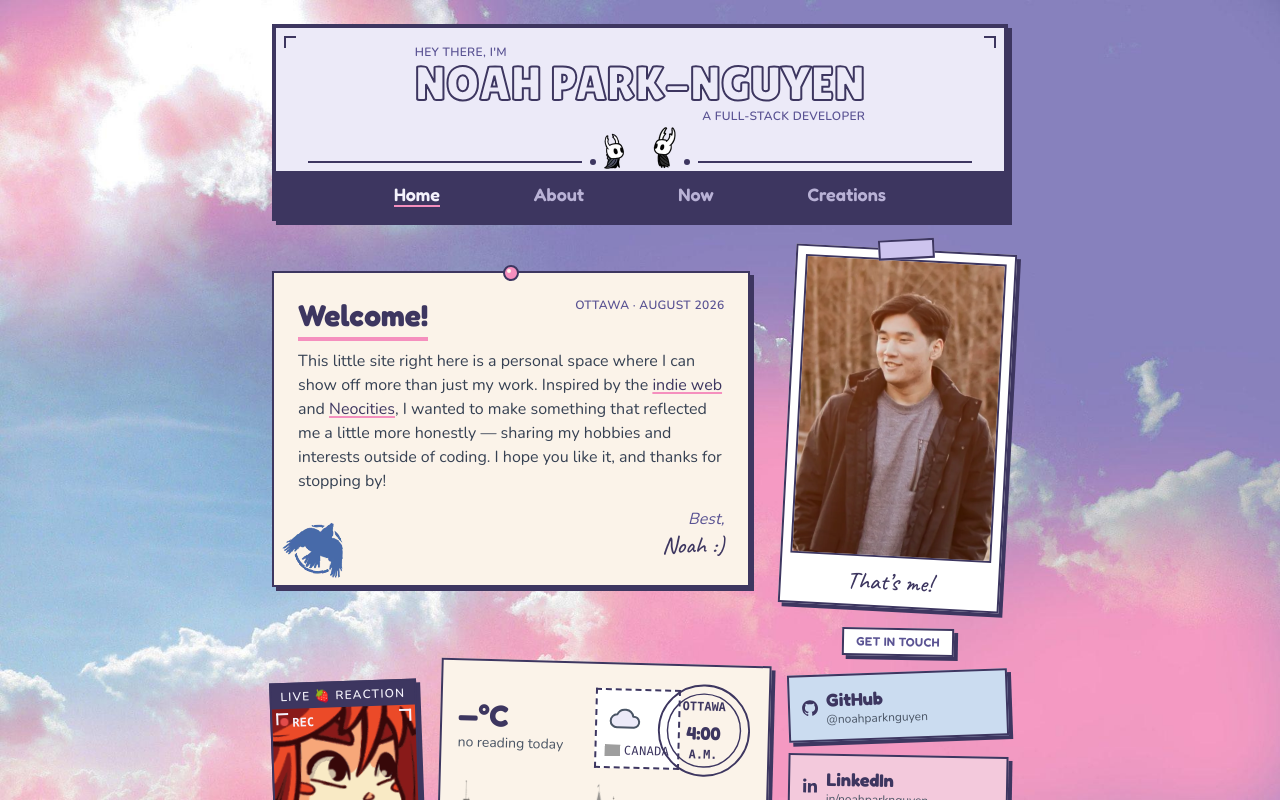
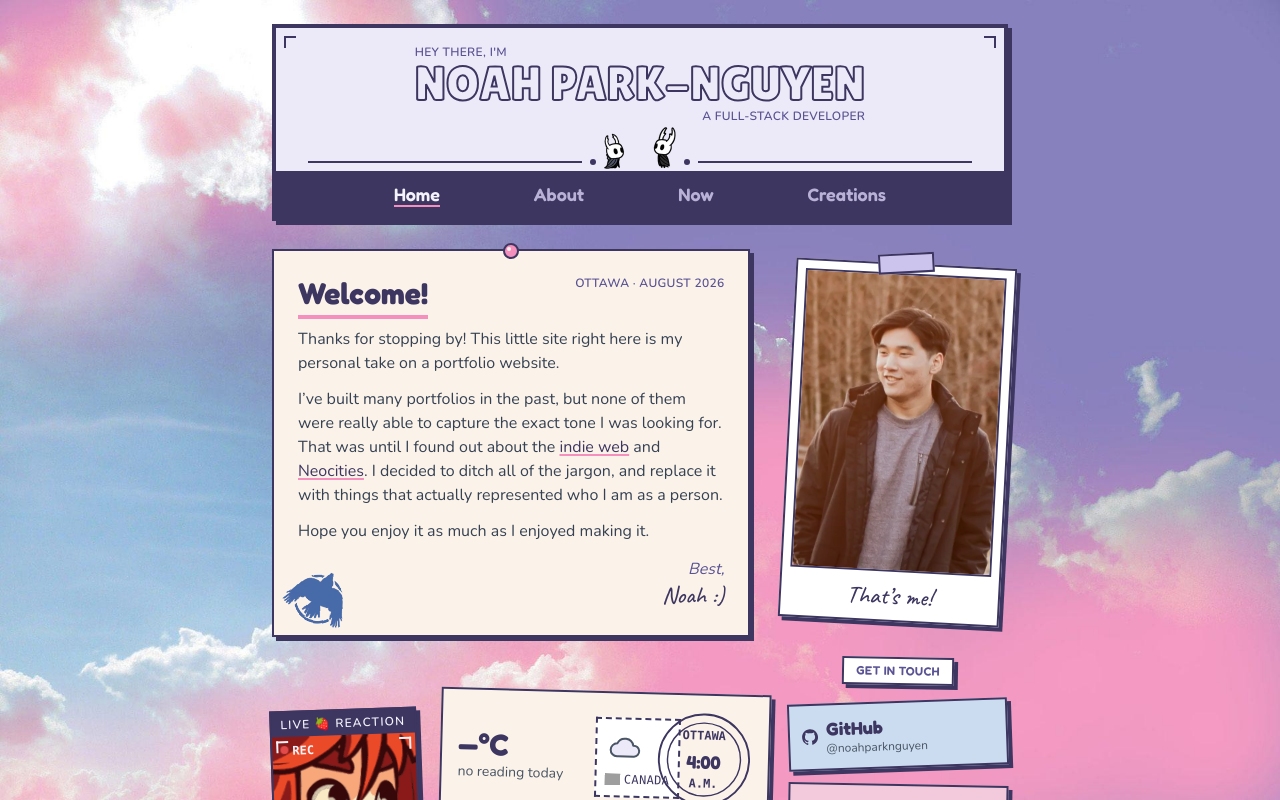
Before and after one commit to noahparknguyen/portfolio, a React (Vite) app: page / in a window 1280 px wide. Shown: the top 800 px of the page. Built offline with nearby package versions, Linux system fonts and the light colour scheme; no server answers; grey boxes are pictures that could not be loaded.

Commit message:
Rewrote the Welcome letter in my own voice

```diff
--- a/src/components/sections/Home.jsx
+++ b/src/components/sections/Home.jsx
@@ -22,7 +22,7 @@ const ROW =
   "flex flex-col gap-5 md:flex-row md:items-center md:justify-between";
 
 function Home() {
-  const monthYear = new Date().toLocaleDateString("en-US", {
+  const monthYear = new Date().toLocaleDateString("en-CA", {
     month: "long",
     year: "numeric",
   });
@@ -42,8 +42,13 @@ function Home() {
             </Eyebrow>
             <SectionTitle accent="rose">Welcome!</SectionTitle>
             <p className="mt-2 text-gray-700">
-              This little site right here is a personal space where I can show
-              off more than just my work. Inspired by the{" "}
+              Thanks for stopping by! This little site right here is my personal
+              take on a portfolio website.
+            </p>
+            <p className="mt-3 text-gray-700">
+              I&rsquo;ve built many portfolios in the past, but none of them
+              were really able to capture the exact tone I was looking for. That
+              was until I found out about the{" "}
               <TextLink href="https://indieweb.org" accent="rose" external>
                 indie web
               </TextLink>{" "}
@@ -51,9 +56,11 @@ function Home() {
               <TextLink href="https://neocities.org" accent="rose" external>
                 Neocities
               </TextLink>
-              , I wanted to make something that reflected me a little more
-              honestly — sharing my hobbies and interests outside of coding. I
-              hope you like it, and thanks for stopping by!
+              . I decided to ditch all of the jargon, and replace it with things
+              that actually represented who I am as a person.
+            </p>
+            <p className="mt-3 text-gray-700">
+              Hope you enjoy it as much as I enjoyed making it.
             </p>
             {/* The whole sign-off is aria-hidden and mirrored by the sr-only
                 line below: ":)" reads badly aloud, but hiding only the
```
